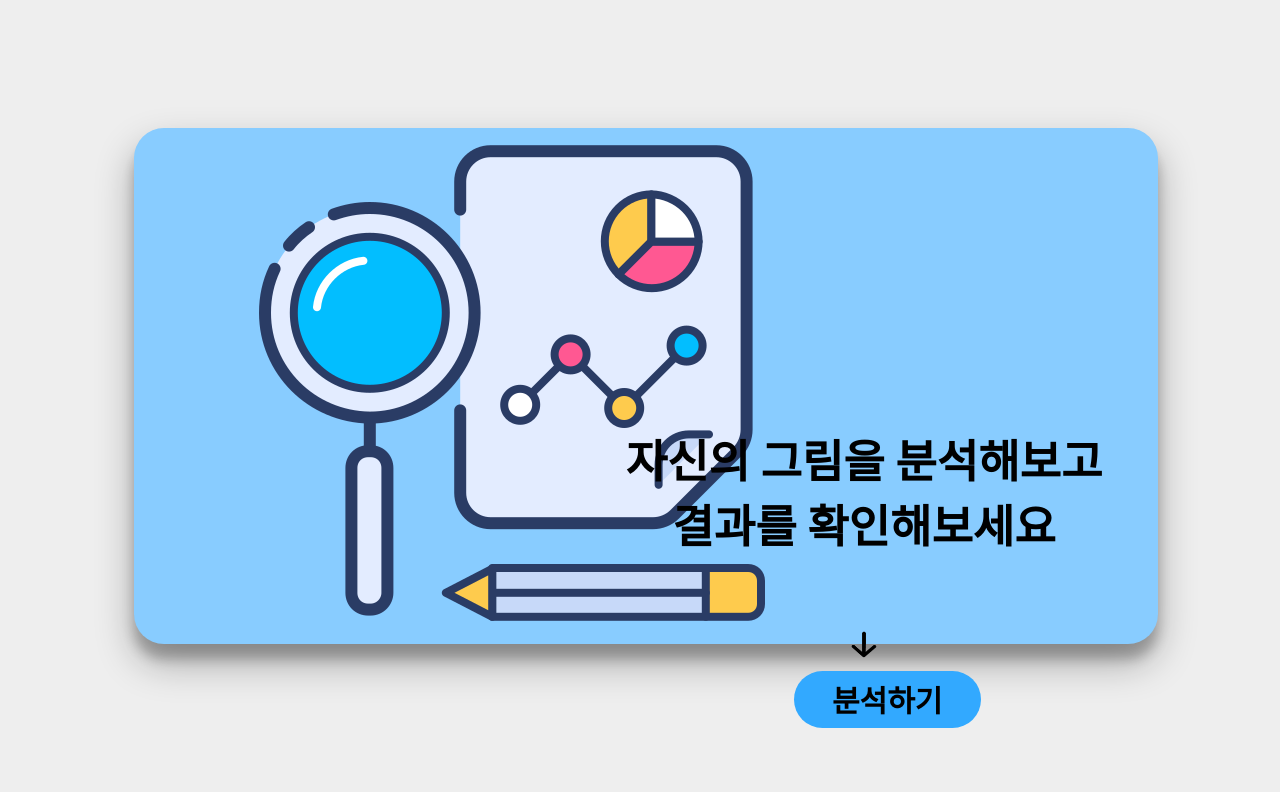
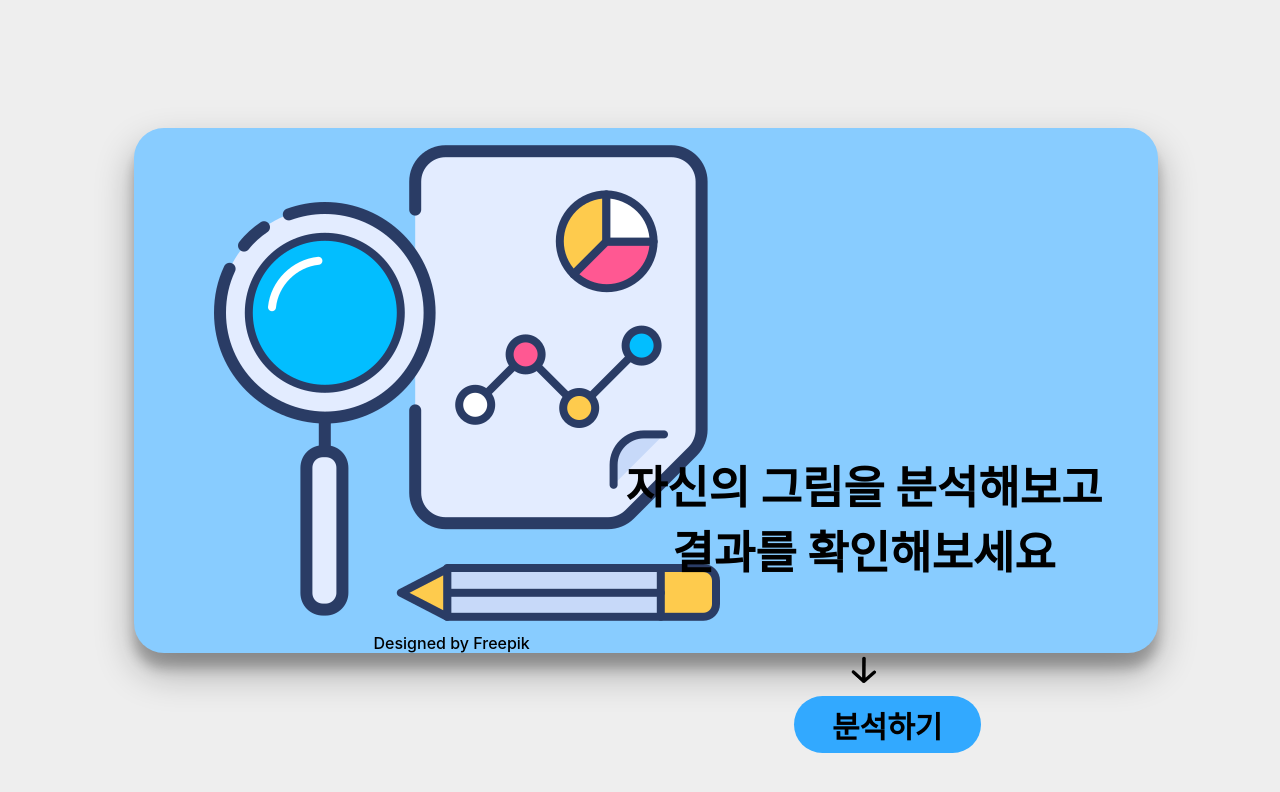
Before and after one commit to HANYONUJUN/VisualizeArt, a React (Create React App) app: page / in a window 1280 px wide. Shown: the top 792 px of the page. Built offline with nearby package versions, Linux system fonts and the light colour scheme.

Commit message:
icon 출처 추가

```diff
--- a/src/component/main.tsx
+++ b/src/component/main.tsx
@@ -8,7 +8,10 @@ function Main() {
   return (
     <div className="main">
         <div className="main_banner">
+          <div className='icon'>
             <img src={Art}/>
+            <p className="icon_address">Designed by Freepik</p>
+          </div>
         </div>
 
         <p className='main_title'>
--- a/src/component/upload.tsx
+++ b/src/component/upload.tsx
@@ -4,7 +4,9 @@ import React, {Component} from 'react';
 class Upload extends Component {
     render() {
         return(
-            <p>this is Upload page</p>
+            <div>
+
+            </div>
         )
     }
 };
--- a/src/scss/main.scss
+++ b/src/scss/main.scss
@@ -11,9 +11,18 @@ html {
     height: 100%;
     box-shadow: 0px 19px 38px rgba(0,0,0,0.30), 0 15px 12px rgba(0,0,0,0.22);
 
-    img{
-        margin-left: 12%;
-        height: auto;
+    .icon{
+        margin-left:-5%;
+
+        img{
+            margin-left: 12%;
+        }
+
+        .icon_address{
+            margin-left: 27%;
+            margin-top: -1%;
+            font-weight: 500;
+        }
     }
 }
 
```
